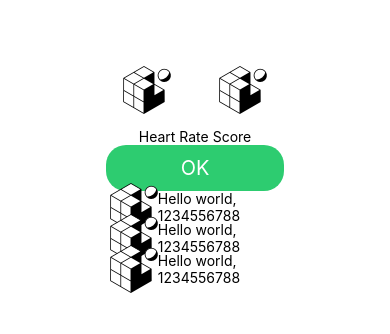
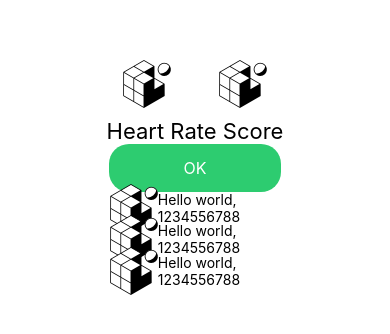
Before and after one commit to Vito-Research/Vito-React, a React Native app: screen / in a window 390 px wide. Shown: the part 254-588 px from the top of the page. Built offline with nearby package versions, Linux system fonts and the light colour scheme.

Commit message:
Enables it to run

```diff
--- a/components/Home.js
+++ b/components/Home.js
@@ -8,7 +8,7 @@ export default function Home() {
 return (
     <View style={styles.container}>
         <Header></Header>
-        <Text>Heart Rate Score</Text>
+        <Text style={styles.header}>Heart Rate Score</Text>
       <Card text="OK"></Card>
       <View style={styles.closeStack}>
       <Explanation icon = "A" text="Hello world, 1234556788"></Explanation>
@@ -32,5 +32,8 @@ const styles = StyleSheet.create({
   text: {
     alignItems: "left",
     alignText: "left",
+  },
+  header: {
+   fontSize: '22px',
   }
 });
--- a/components/Home/Card.js
+++ b/components/Home/Card.js
@@ -30,6 +30,7 @@ const styles = StyleSheet.create({
   },
   text: {
     color: '#FFF',
-    fontSize: 20,
+    fontSize: 16,
+    textAlign: 'left',
   }
 });
```
Also changed, not shown: 1 other file (tests, documents, lock files or other folders).
